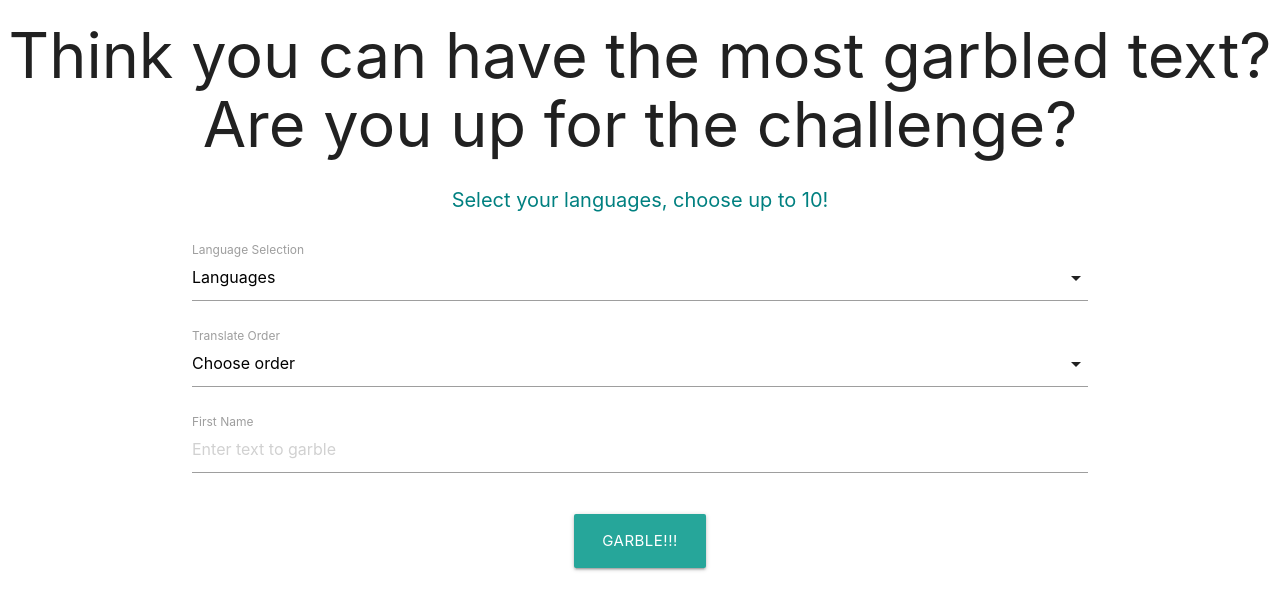
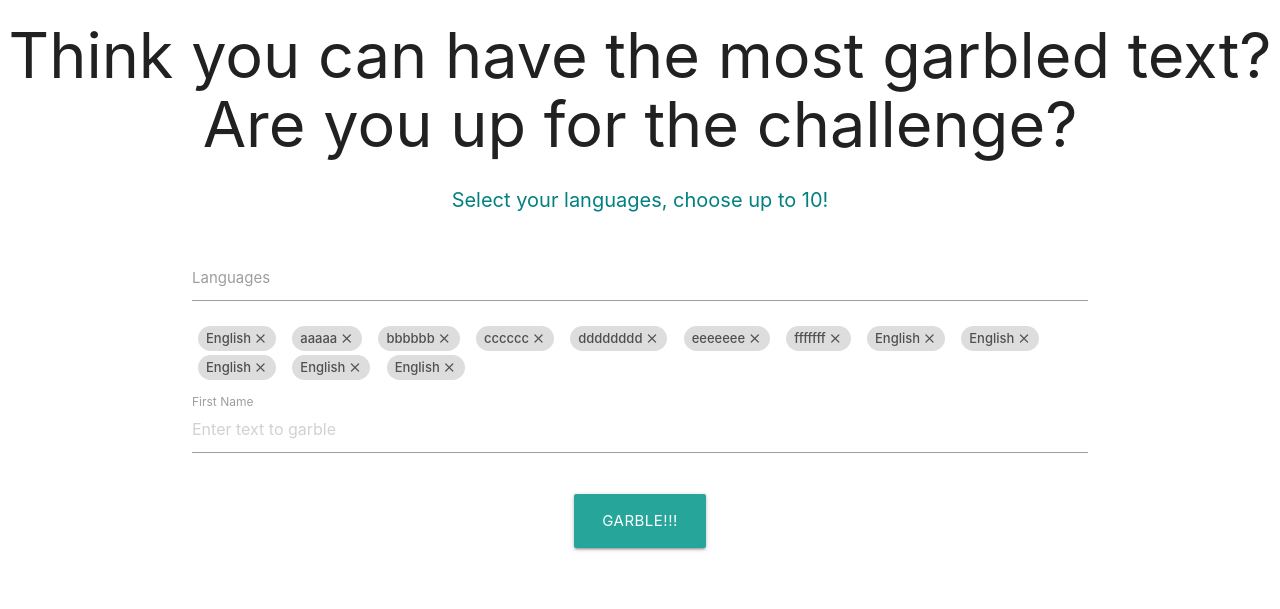
Before and after one commit to epituch/Translate-Game, a website: page mainpage/mainpage.html in a window 1280 px wide. Shown: the part 85-694 px from the top of the page. Drawn offline with nearby package versions, Linux system fonts and the light colour scheme.

Commit message:
Added dragables languages to the play page

```diff
--- a/mainpage/mainpage.css
+++ b/mainpage/mainpage.css
@@ -10,6 +10,29 @@ p {
 .result-div {
     font-size: 35px;
     margin: 1% 0;
+}
+
+#languages {
+    text-align: start;
+}
+
+.language {
+    display: inline-block;
+    font-size: 13px;
+    font-weight: 500;
+    color: #505050;
+    line-height: 25px;
+    padding: 0 8px;
+    margin: 2px 6px;
+    border-radius: 16px;
+    background-color: #DDDDDD;
+}
+
+i.tiny {
+    cursor: pointer;
+    float: right;
+    line-height: 25px;
+    padding-left: 2px;
 }
 
 #score {
@@ -28,6 +51,15 @@ p {
     visibility: hidden;
 }
 
+#error-div {
+    width: 240px;
+    height: 20px;
+    color:red;
+    margin: 0;
+    text-align: start;
+    display: none;
+}
+
 nav {
     background-color: darkgrey !important;
 }
--- a/mainpage/mainpage.html
+++ b/mainpage/mainpage.html
@@ -10,6 +10,9 @@
     <link rel="stylesheet" href="https://cdnjs.cloudflare.com/ajax/libs/materialize/1.0.0/css/materialize.min.css">
     <script src="https://code.jquery.com/jquery-3.3.1.slim.min.js" integrity="sha256-3edrmyuQ0w65f8gfBsqowzjJe2iM6n0nKciPUp8y+7E="
         crossorigin="anonymous"></script>
+    <script src="https://code.jquery.com/jquery-1.12.4.js"></script>
+    <script src="https://code.jquery.com/ui/1.12.1/jquery-ui.js"></script>
+    <link rel="stylesheet" href="//code.jquery.com/ui/1.12.1/themes/base/jquery-ui.css">
     <script src="https://cdnjs.cloudflare.com/ajax/libs/materialize/1.0.0/js/materialize.min.js"></script>
     <link href="https://fonts.googleapis.com/icon?family=Material+Icons" rel="stylesheet">
     <script src="mainpage.js"></script>
@@ -52,15 +55,65 @@
 
         <div class="if-wrapper">
             <div class="input-field">
-                <select multiple>
-                    <option value="" disabled selected>Languages</option>
-                    <option value="En">English</option>
-                    <option value="Es">Spanish</option>
-                    <option value="Pl">Polish</option>
-                </select>
-                <label>Language Selection</label>
+                <input type="text" id="autocomplete-input" class="autocomplete">
+                <label for="autocomplete-input">Languages</label>
+                <div id="error-div">
+                    Error language does not exist
+                </div>
+            </div>
+            <div id="languages">
+                <div class="language">
+                    <span>English</span>
+                    <i class="material-icons tiny">close</i>
+                </div>
+                <div class="language">
+                    <span>aaaaa</span>
+                    <i class="material-icons tiny">close</i>
+                </div>
+                <div class="language">
+                    <span>bbbbbb</span>
+                    <i class="material-icons tiny">close</i>
+                </div>
+                <div class="language">
+                    <span>cccccc</span>
+                    <i class="material-icons tiny">close</i>
+                </div>
+                <div class="language">
+                    <span>dddddddd</span>
+                    <i class="material-icons tiny">close</i>
+                </div>
+                <div class="language">
+                    <span>eeeeeee</span>
+                    <i class="material-icons tiny">close</i>
+                </div>
+                <div class="language">
+                    <span>fffffff</span>
+                    <i class="material-icons tiny">close</i>
+                </div>
+                <div class="language">
+                    <span>English</span>
+                    <i class="material-icons tiny">close</i>
+                </div>
+                <div class="language">
+                    <span>English</span>
+                    <i class="material-icons tiny">close</i>
+                </div>
+                <div class="language">
+                    <span>English</span>
+                    <i class="material-icons tiny">close</i>
+                </div>
+                <div class="language">
+                    <span>English</span>
+                    <i class="material-icons tiny">close</i>
+                </div>
+                <div class="language">
+                    <span>English</span>
+                    <i class="material-icons tiny">close</i>
+                </div>
+
             </div>
         </div>
+        <!--
         <div class="if-wrapper">
             <div class="input-field">
                 <select>
@@ -71,7 +124,7 @@
                 </select>
                 <label>Translate Order</label>
             </div>
-        </div>
+        </div> -->
         <div class="if-wrapper">
             <div class="input-field">
                 <input placeholder="Enter text to garble" type="text" class="validate">
--- a/mainpage/mainpage.js
+++ b/mainpage/mainpage.js
@@ -1,3 +1,27 @@
+let selectedLanguages = [];
+// TODO: call server for list of languages
+let languageList = {
+    "English": null,
+    "Spanish": null,
+    "Polish": null,
+    "Hindi": null
+};
+
+function addToListOfLanguages(checkInput) {
+    // add to list of languages and clear text
+    let languageSelected = $('input.autocomplete').val();
+    if (languageList[languageSelected] === undefined) {
+        // language does not exist, handle
+        $('#error-div').css('display', 'block');
+    }
+    else {
+        console.log('Added to list of lanaguages');
+        selectedLanguages.push();
+        M.Autocomplete.getInstance($('input.autocomplete')).close();
+        $('input.autocomplete').val('');
+    }
+}
+
 $(document).ready(() => {
     $('select').formSelect();
     $('.sidenav').sidenav();
@@ -5,4 +29,22 @@ $(document).ready(() => {
     $('#garble-text-btn').click(() => {
         $('#results').css('visibility', 'visible');
     });
+
+    $('input.autocomplete').autocomplete({
+        data: languageList,
+        onAutocomplete: () => {
+            addToListOfLanguages();
+        }
+    });
+    $('input.autocomplete').on('keyup', (event) => {
+        // listens for enter event inside the field
+        if (event.key === 'Enter') {
+            // key is enter add to list after verificiation
+            addToListOfLanguages();
+        }
+        else {
+            $('#error-div').css('display', 'none');
+        }
+    });
+    $('#languages').sortable();
 });
```
